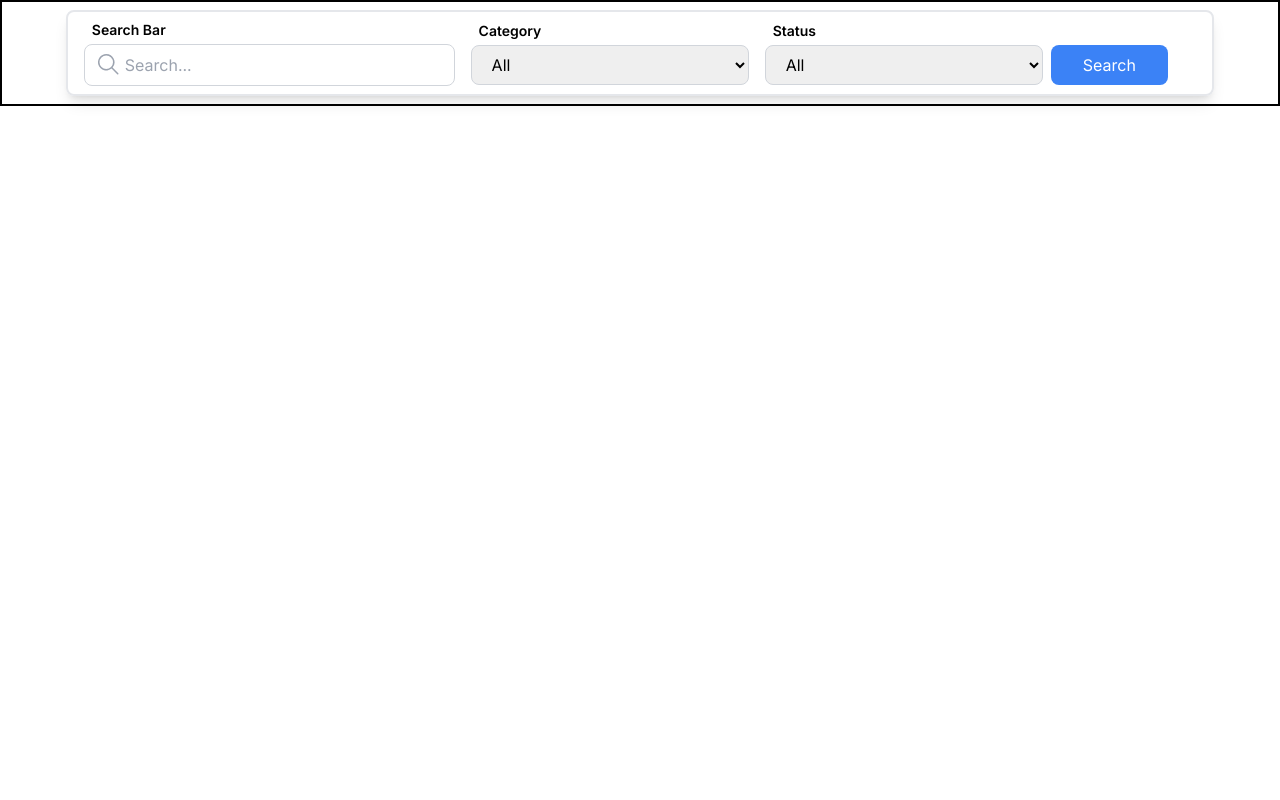
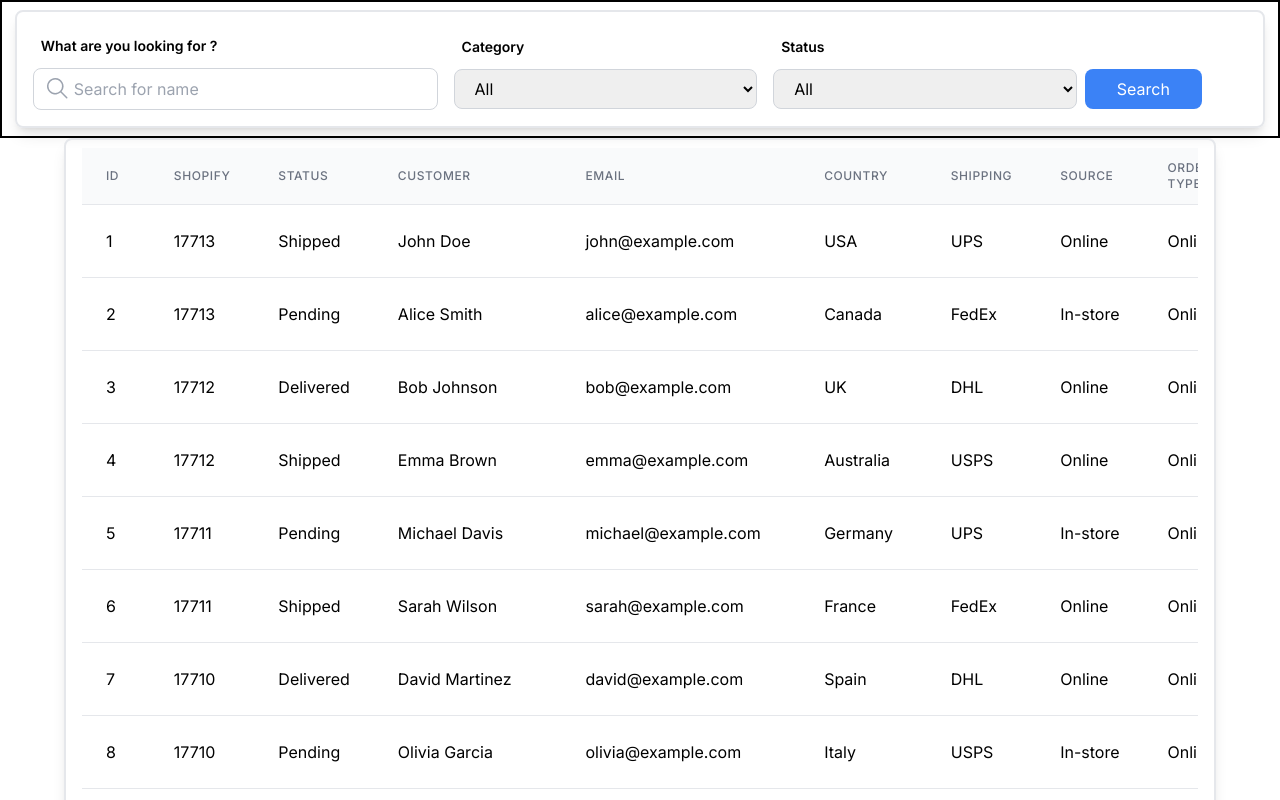
Before and after one commit to Ashutosh5333/Yoxaz, a Next.js app: page / in a window 1280 px wide. Shown: the top 800 px of the page. Built offline with nearby package versions, Linux system fonts and the light colour scheme.

Commit message:
feat: filtered and serachbar done

```diff
--- a/app/compnents/SearchBar.tsx
+++ b/app/compnents/SearchBar.tsx
@@ -1,25 +1,46 @@
-import React from "react";
+import React, { useState } from "react";
 import { GoSearch } from "react-icons/go";
 
 
-const SearchBar = () => {
+const SearchBar = ({ onSearch,onFilterChange  }:any) => {
+  const [status, setStatus] = useState("All");
+  const [category, setCategory] = useState("All");
+
+  const handleInputChange = (e:any) => {
+    const searchQuery = e.target.value;
+    onSearch(searchQuery);
+  };
+  const handleStatusChange = (e: { target: { value: any; }; }) => {
+    const selectedStatus = e.target.value;
+    setStatus(selectedStatus);
+    onFilterChange({ status: selectedStatus, category });
+  };
+
+  const handleCategoryChange = (e: { target: { value: any; }; }) => {
+    const selectedCategory = e.target.value;
+    setCategory(selectedCategory);
+    onFilterChange({ status, category: selectedCategory });
+  };
+
 
 
   return (
     <div className="border-2 w-[100%] m-auto py-2 border-black">
 
-      <div className="flex w-[90%] shadow-lg rounded-lg px-4 m-auto py-2 border-2 flex-col md:flex-row items-center">
+      <div className="flex w-[98%] shadow-lg rounded-lg px-4 m-auto py-4 border-2 flex-col sm:flex-row items-center">
+
         {/* Search Bar */}
 
-        <div className="md:w-1/3">
-          <label htmlFor="search" className="block px-2 text-sm font-semibold mb-1">
-            Search Bar
+        <div className="w-[100%]  sm:w-1/3">
+          <label htmlFor="search" className="block py-2 px-2 text-sm font-semibold mb-1">
+             What are you looking for ?
           </label>
           <div className="relative">
             <input
               type="text"
               id="search"
-              placeholder="Search..."
+              placeholder="Search for name"
+              onChange={handleInputChange}
               className="w-full py-2 px-10 border border-gray-300 rounded-lg focus:outline-none focus:border-blue-400"
             />
             <GoSearch
@@ -30,41 +51,48 @@ const SearchBar = () => {
         </div>
 
         {/* Category Dropdown */}
-        <div className="md:ml-4 md:w-1/4">
-          <label htmlFor="category" className="block px-2 text-sm font-semibold mb-1">
+
+        <div className="w-[100%] sm:ml-4 sm:w-1/4">
+          <label htmlFor="category" className="block py-2 px-2 text-sm font-semibold mb-1">
             Category
           </label>
           <select
             id="category"
+            value={category}
+            onChange={handleCategoryChange}
             className="w-full py-2 px-4 border border-gray-300 rounded-lg focus:outline-none focus:border-blue-400"
           >
-            <option value="category1">All</option>
-            <option value="category2">Category 2</option>
-            <option value="category1">Category 1</option>
-            <option value="category2">Category 2</option>
+            <option value="All">All</option>
+            <option value="UPS">UPS</option>
+            <option value="FedEx">FedEx </option>
+            <option value="DHL">DHL </option>
           </select>
         </div>
 
         {/* Status Dropdown */}
-        <div className="md:ml-4 md:w-1/4">
-          <label htmlFor="status" className="block px-2 text-sm font-semibold mb-1">
+
+        <div className=" w-[100%] sm:ml-4 sm:w-1/4">
+          <label htmlFor="status" className="block py-2 px-2 text-sm font-semibold mb-1">
             Status
           </label>
           <select
             id="status"
+            value={status}
+            onChange={handleStatusChange}
             className="w-full py-2 px-4 border border-gray-300 rounded-lg focus:outline-none focus:border-blue-400"
           >
             <option value="All">All</option>
             <option value="Pending">Pending</option>
-            <option value="Running">Running</option>
-            <option value="Rejected">Rejected </option>
+            <option value="Delivered">Delivered</option>
+            <option value="Shipped">Shipped</option>
           </select>
         </div>
 
         {/* Search Button */}
-        <button className="md:ml-2   mt-4 md:mt-6 px-8 py-2  bg-blue-500 text-white rounded-lg focus:outline-none hover:bg-blue-600">
+        <button className=" sm:ml-2   mt-4 sm:mt-10 px-20 sm:px-8 py-2  bg-blue-500 text-white rounded-lg focus:outline-none hover:bg-blue-600">
           Search
         </button>
+
       </div>
     </div>
   );
--- /dev/null
+++ b/app/compnents/Table.tsx
@@ -0,0 +1,89 @@
+import React, { useEffect, useState } from 'react';
+import { data } from "../../context/index";
+
+const Table = ({ searchTerm ,filterCriteria }:any) => {
+  const [filteredData, setFilteredData] = useState(data);
+
+  useEffect(() => {
+    let filtered = data.filter((item) =>
+      item.customer.toLowerCase().includes(searchTerm.toLowerCase())
+    );
+    setFilteredData(filtered);
+    if (filterCriteria.status !== 'All') {
+        filtered = filtered.filter((item) => item.status === filterCriteria.status);
+      }
+
+      if (filterCriteria.category !== 'All') {
+        filtered = filtered.filter((item) => item.shipping === filterCriteria.category);
+      }
+
+      setFilteredData(filtered);
+  }, [searchTerm,filterCriteria]);
+
+
+
+  return (
+    <div className="flex w-[90%] shadow-lg rounded-lg px-4 m-auto py-2 border-2 flex-col md:flex-row items-center">
+      <div className="w-[100%] m-auto overflow-scroll">
+        <table className="min-w-full divide-y divide-gray-200">
+          <thead className="bg-gray-50">
+            <tr>
+              <th scope="col" className="px-6 py-3 text-left text-[.6rem] sm:text-xs font-medium text-gray-500 uppercase tracking-wider">
+                ID
+              </th>
+              <th scope="col" className="px-6 py-3 text-left text-[.6rem] sm:text-xs font-medium text-gray-500 uppercase tracking-wider">
+                SHOPIFY
+              </th>
+              <th scope="col" className="px-6 py-3 text-left text-[.6rem] sm:text-xs font-medium text-gray-500 uppercase tracking-wider">
+                STATUS
+              </th>
+              <th scope="col" className="px-6 py-3 text-left text-[.6rem] sm:text-xs font-medium text-gray-500 uppercase tracking-wider">
+                CUSTOMER
+              </th>
+              <th scope="col" className="px-6 py-3 text-left text-[.6rem] sm:text-xs font-medium text-gray-500 uppercase tracking-wider">
+                EMAIL
+              </th>
+              <th scope="col" className="px-6 py-3 text-left text-[.6rem] sm:text-xs font-medium text-gray-500 uppercase tracking-wider">
+                COUNTRY
+              </th>
+              <th scope="col" className="px-6 py-3 text-left text-[.6rem] sm:text-xs font-medium text-gray-500 uppercase tracking-wider">
+                SHIPPING
+              </th>
+              <th scope="col" className="px-6 py-3 text-left text-[.6rem] sm:text-xs font-medium text-gray-500 uppercase tracking-wider">
+                SOURCE
+              </th>
+              <th scope="col" className="px-6 py-3 text-left text-[.6rem] sm:text-xs font-medium text-gray-500 uppercase tracking-wider">
+                ORDER TYPE
+              </th>
+              <th scope="col" className="px-6 py-3 text-left text-[.6rem] sm:text-xs font-medium text-gray-500 uppercase tracking-wider">
+                ACTIONS
+              </th>
+            </tr>
+          </thead>
+          <tbody className="bg-white divide-y divide-gray-200">
+            {filteredData.length>0 && filteredData?.map((item, index) => (
+              <tr key={index}>
+                <td className="px-6 py-4 whitespace-nowrap">{item.id}</td>
+                <td className="px-6 py-4 whitespace-nowrap">{item.shopifyDate}</td>
+                <td className="px-6 py-4 whitespace-nowrap">{item.status}</td>
+                <td className="px-6 py-4 whitespace-nowrap">{item.customer}</td>
+                <td className="px-6 py-4 whitespace-nowrap">{item.email}</td>
+                <td className="px-6 py-4 whitespace-nowrap">{item.country}</td>
+                <td className="px-6 py-4 whitespace-nowrap">{item.shipping}</td>
+                <td className="px-6 py-4 whitespace-nowrap">{item.source}</td>
+                <td className="px-6 py-4 whitespace-nowrap">Online</td>
+                <td className="px-6 py-4 whitespace-nowrap">
+                  <button className="bg-blue-500 hover:bg-blue-700 text-white font-bold py-2 px-4 rounded">
+                    View
+                  </button>
+                </td>
+              </tr>
+            ))}
+          </tbody>
+        </table>
+      </div>
+    </div>
+  );
+};
+
+export default Table;
--- a/app/page.tsx
+++ b/app/page.tsx
@@ -1,12 +1,28 @@
-import Image from "next/image";
+'use client';
+
+import React, { useState } from "react";
 import SearchBar from "./compnents/SearchBar";
+import Table from "./compnents/Table";
 
-export default function Home() {
+const Home = () => {
+  const [searchTerm, setSearchTerm] = useState("");
+  const [filterCriteria, setFilterCriteria] = useState({ status: "All", category: "All" });
+
+
+  const handleFilterChange = (criteria: React.SetStateAction<{ status: string; category: string; }>) => {
+    setFilterCriteria(criteria);
+  };
+
+  const handleSearch = (searchQuery: React.SetStateAction<string>) => {
+    setSearchTerm(searchQuery);
+  };
+
   return (
     <main>
-
-        <SearchBar/>
-
+       <SearchBar onSearch={handleSearch} onFilterChange={handleFilterChange} />
+      <Table searchTerm={searchTerm} filterCriteria={filterCriteria} />
     </main>
   );
-}
+};
+
+export default Home;
--- /dev/null
+++ b/context/index.tsx
@@ -0,0 +1,22 @@
+export const data = [
+    { id: 1, shopifyDate: '17713', status: 'Shipped', customer: 'John Doe', email: 'john@example.com', country: 'USA', shipping: 'UPS', source: 'Online' },
+    { id: 2, shopifyDate: '17713', status: 'Pending', customer: 'Alice Smith', email: 'alice@example.com', country: 'Canada', shipping: 'FedEx', source: 'In-store' },
+    { id: 3, shopifyDate: '17712', status: 'Delivered', customer: 'Bob Johnson', email: 'bob@example.com', country: 'UK', shipping: 'DHL', source: 'Online' },
+    { id: 4, shopifyDate: '17712', status: 'Shipped', customer: 'Emma Brown', email: 'emma@example.com', country: 'Australia', shipping: 'USPS', source: 'Online' },
+    { id: 5, shopifyDate: '17711', status: 'Pending', customer: 'Michael Davis', email: 'michael@example.com', country: 'Germany', shipping: 'UPS', source: 'In-store' },
+    { id: 6, shopifyDate: '17711', status: 'Shipped', customer: 'Sarah Wilson', email: 'sarah@example.com', country: 'France', shipping: 'FedEx', source: 'Online' },
+    { id: 7, shopifyDate: '17710', status: 'Delivered', customer: 'David Martinez', email: 'david@example.com', country: 'Spain', shipping: 'DHL', source: 'Online' },
+    { id: 8, shopifyDate: '17710', status: 'Pending', customer: 'Olivia Garcia', email: 'olivia@example.com', country: 'Italy', shipping: 'USPS', source: 'In-store' },
+    { id: 9, shopifyDate: '17709', status: 'Shipped', customer: 'James Rodriguez', email: 'james@example.com', country: 'Mexico', shipping: 'UPS', source: 'Online' },
+    { id: 10, shopifyDate: '17709', status: 'Delivered', customer: 'Sophia Hernandez', email: 'sophia@example.com', country: 'Brazil', shipping: 'FedEx', source: 'Online' },
+    { id: 11, shopifyDate: '17708', status: 'Pending', customer: 'Daniel Lopez', email: 'daniel@example.com', country: 'Argentina', shipping: 'DHL', source: 'In-store' },
+    { id: 12, shopifyDate: '17708', status: 'Shipped', customer: 'Isabella Perez', email: 'isabella@example.com', country: 'Chile', shipping: 'USPS', source: 'Online' },
+    { id: 13, shopifyDate: '17707', status: 'Delivered', customer: 'Alexander Torres', email: 'alexander@example.com', country: 'Colombia', shipping: 'UPS', source: 'Online' },
+    { id: 14, shopifyDate: '17707', status: 'Pending', customer: 'Mia Ramirez', email: 'mia@example.com', country: 'Peru', shipping: 'FedEx', source: 'In-store' },
+    { id: 15, shopifyDate: '17706', status: 'Shipped', customer: 'Charlotte Sanchez', email: 'charlotte@example.com', country: 'Venezuela', shipping: 'DHL', source: 'Online' },
+    { id: 16, shopifyDate: '17706', status: 'Delivered', customer: 'Benjamin Cruz', email: 'benjamin@example.com', country: 'Ecuador', shipping: 'USPS', source: 'Online' },
+    { id: 17, shopifyDate: '17705', status: 'Pending', customer: 'Amelia Torres', email: 'amelia@example.com', country: 'Bolivia', shipping: 'UPS', source: 'In-store' },
+    { id: 18, shopifyDate: '17705', status: 'Shipped', customer: 'Lucas Gomez', email: 'lucas@example.com', country: 'Paraguay', shipping: 'FedEx', source: 'Online' },
+    { id: 19, shopifyDate: '17704', status: 'Delivered', customer: 'Harper Morales', email: 'harper@example.com', country: 'Uruguay', shipping: 'DHL', source: 'Online' },
+    { id: 20, shopifyDate: '17704', status: 'Pending', customer: 'Evelyn Ramirez', email: 'evelyn@example.com', country: 'Panama', shipping: 'USPS', source: 'In-store' }
+];
```
